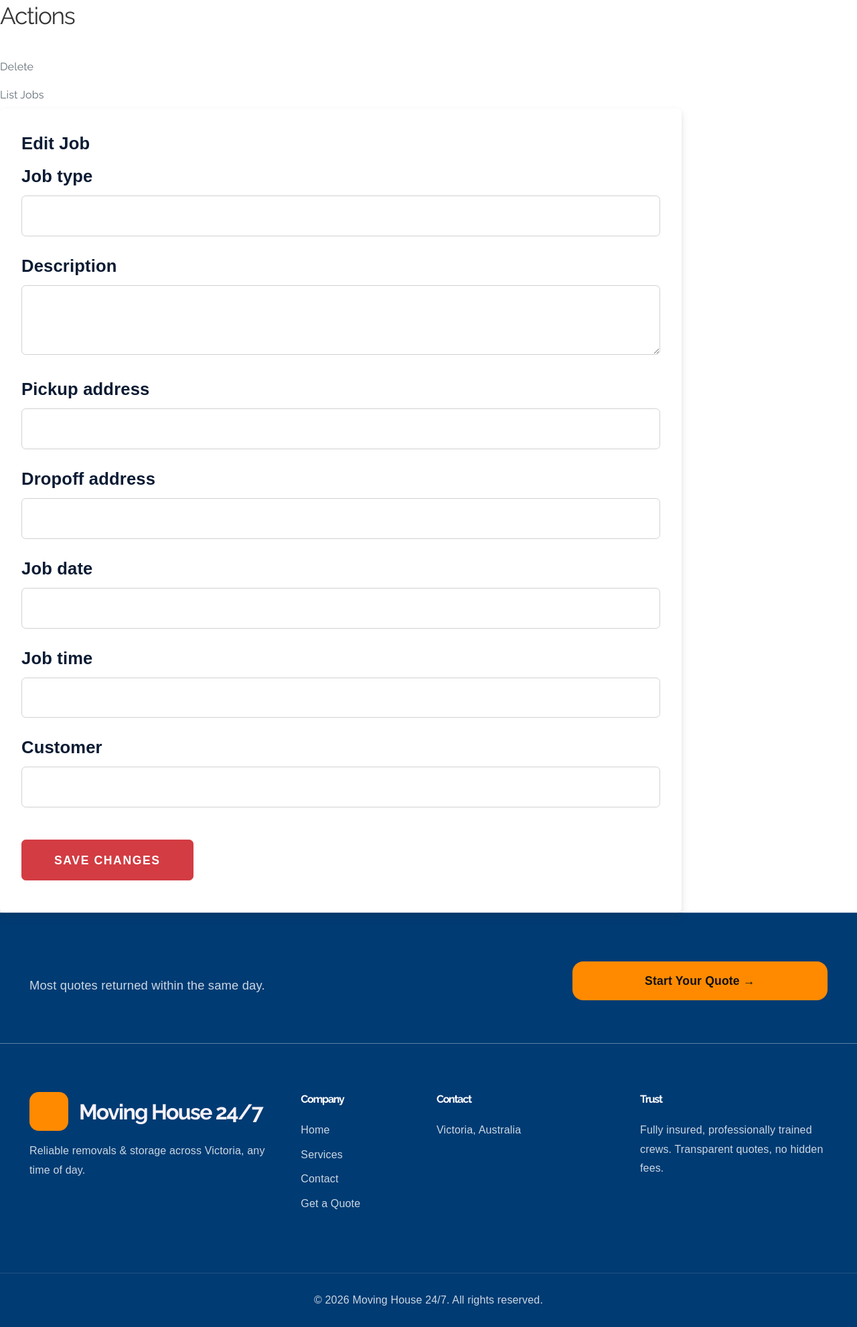
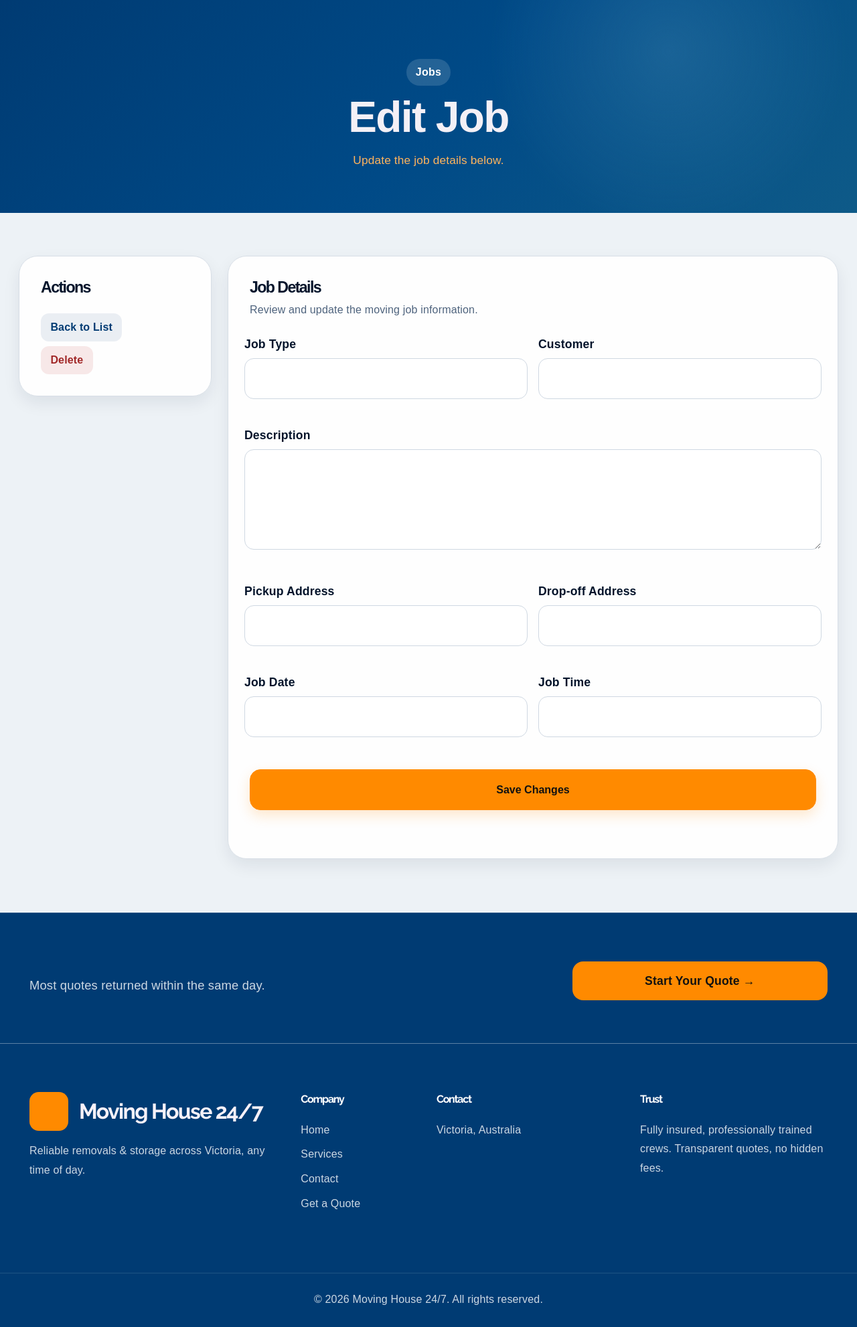
Before and after one commit to ijf03/Moving-House-247, a CakePHP app: the page made by templates/Jobs/edit.php in a window 1280 px wide. Shown: the part 107-2089 px from the top of the page at 67% size. Run offline with PHP 8.4 and a stand-in for CakePHP, Linux system fonts and the light colour scheme; the template is opened without the code that fills it, so the values that code supplies are empty; form fields are guessed from the names that the template uses; some libraries are stand-ins or nearby versions.

Commit message:
style(ui): improve edit user and style jobs pages

```diff
--- a/templates/Jobs/edit.php
+++ b/templates/Jobs/edit.php
@@ -6,35 +6,116 @@
  * @var string[]|\Cake\Collection\CollectionInterface $customers
  */
 ?>
-<div class="row">
-    <aside class="column">
-        <div class="side-nav">
-            <h4 class="heading"><?= __('Actions') ?></h4>
+
+<div class="mh-page-soft">
+    <section class="admin-hero">
+        <div class="container">
+            <div class="admin-hero-shell">
+                <div class="admin-hero-content">
+                    <p class="admin-eyebrow"><?= __('Jobs') ?></p>
+                    <h1><?= __('Edit Job') ?></h1>
+                    <p class="admin-hero-text">
+                        <?= __('Update the job details below.') ?>
+                    </p>
+                </div>
+            </div>
+        </div>
+    </section>
+
+    <section class="admin-section">
+        <div class="container">
+            <div class="row g-4 align-items-start">
+                <div class="col-lg-3">
+                    <div class="mh-form-card">
+                        <div class="admin-table-header">
+                            <h2><?= __('Actions') ?></h2>
+                        </div>
+
+                        <div class="admin-action-stack">
+                            <?= $this->Html->link(
+                                __('Back to List'),
+                                ['action' => 'index'],
+                                ['class' => 'admin-action-link']
+                            ) ?>
+
                             <?= $this->Form->postLink(
                                 __('Delete'),
                                 ['action' => 'delete', $job->job_id],
-                ['confirm' => __('Are you sure you want to delete # {0}?', $job->job_id), 'class' => 'side-nav-item']
+                                [
+                                    'confirm' => __('Are you sure you want to delete # {0}?', $job->job_id),
+                                    'class' => 'admin-action-link admin-action-link-danger'
+                                ]
                             ) ?>
-            <?= $this->Html->link(__('List Jobs'), ['action' => 'index'], ['class' => 'side-nav-item']) ?>
                         </div>
-    </aside>
-    <div class="column column-80">
-        <div class="jobs form content">
-            <?= $this->Form->create($job) ?>
-            <fieldset>
-                <legend><?= __('Edit Job') ?></legend>
-                <?php
-                    echo $this->Form->control('job_type_id', ['options' => $jobTypes]);
-                    echo $this->Form->control('description');
-                    echo $this->Form->control('pickup_address');
-                    echo $this->Form->control('dropoff_address');
-                    echo $this->Form->control('job_date');
-                    echo $this->Form->control('job_time');
-                    echo $this->Form->control('customer_id', ['options' => $customers]);
-                ?>
-            </fieldset>
-            <?= $this->Form->button(__('Save Changes')) ?>
+                    </div>
+                </div>
+
+                <div class="col-lg-9">
+                    <div class="mh-form-card">
+                        <div class="admin-table-header">
+                            <h2><?= __('Job Details') ?></h2>
+                            <p><?= __('Review and update the moving job information.') ?></p>
+                        </div>
+
+                        <?= $this->Form->create($job, ['class' => 'mh-form']) ?>
+
+                        <div class="row g-3">
+                            <div class="col-md-6">
+                                <?= $this->Form->control('job_type_id', [
+                                    'options' => $jobTypes,
+                                    'label' => 'Job Type'
+                                ]) ?>
+                            </div>
+
+                            <div class="col-md-6">
+                                <?= $this->Form->control('customer_id', [
+                                    'options' => $customers,
+                                    'label' => 'Customer'
+                                ]) ?>
+                            </div>
+
+                            <div class="col-12">
+                                <?= $this->Form->control('description', [
+                                    'label' => 'Description',
+                                    'rows' => 4
+                                ]) ?>
+                            </div>
+
+                            <div class="col-md-6">
+                                <?= $this->Form->control('pickup_address', [
+                                    'label' => 'Pickup Address'
+                                ]) ?>
+                            </div>
+
+                            <div class="col-md-6">
+                                <?= $this->Form->control('dropoff_address', [
+                                    'label' => 'Drop-off Address'
+                                ]) ?>
+                            </div>
+
+                            <div class="col-md-6">
+                                <?= $this->Form->control('job_date', [
+                                    'label' => 'Job Date'
+                                ]) ?>
+                            </div>
+
+                            <div class="col-md-6">
+                                <?= $this->Form->control('job_time', [
+                                    'label' => 'Job Time'
+                                ]) ?>
+                            </div>
+                        </div>
+
+                        <div class="mt-4">
+                            <?= $this->Form->button(__('Save Changes'), [
+                                'class' => 'mh-btn-primary'
+                            ]) ?>
+                        </div>
+
                         <?= $this->Form->end() ?>
                     </div>
                 </div>
             </div>
+        </div>
+    </section>
+</div>
```
Also changed, not shown: templates/Jobs/index.php (+7 -8 lines), templates/Jobs/view.php (+27 -1 lines), templates/Users/edit.php (+9 -4 lines). Lines whose indentation alone changed are shown as unchanged.
